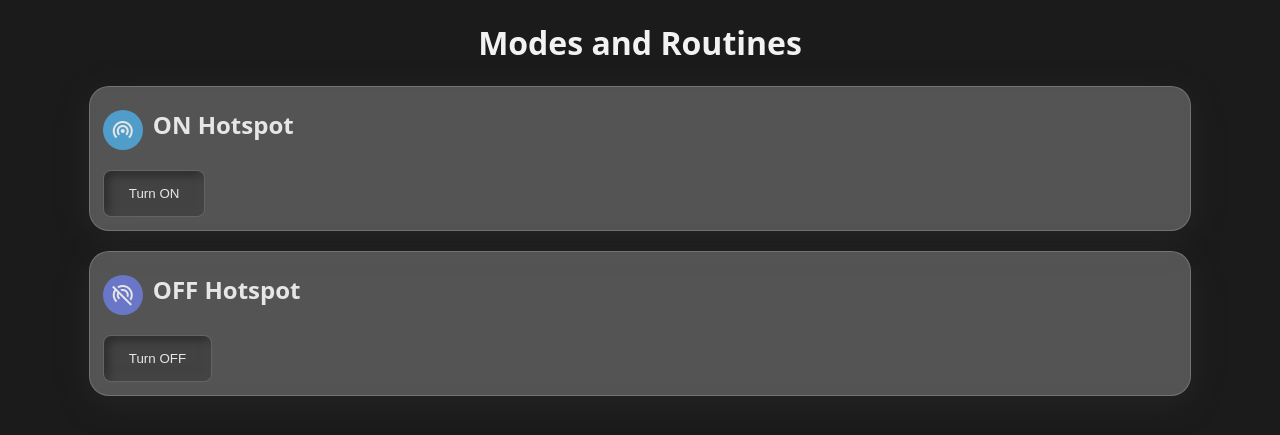
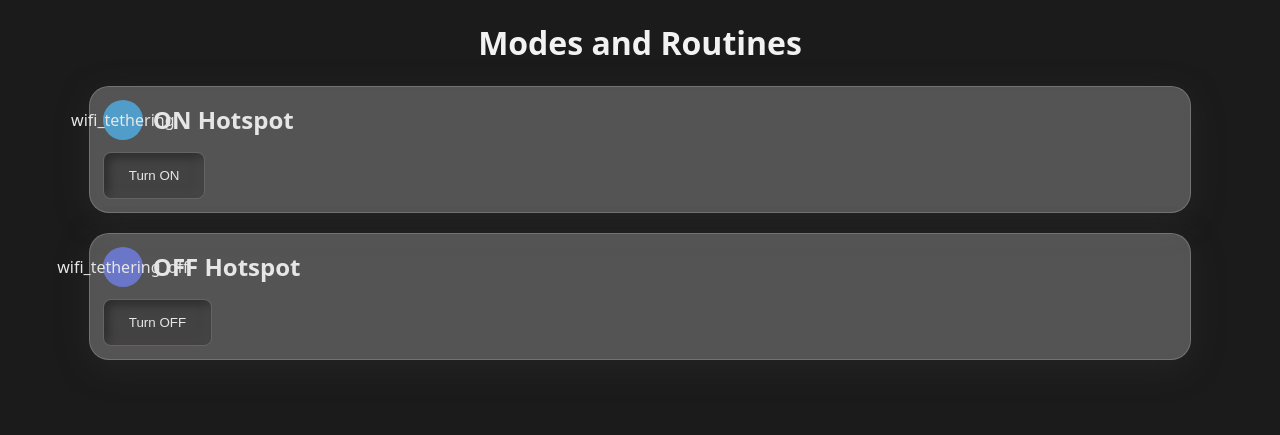
Before and after one commit to cadentax99/WebControl, a Flask app: page / in a window 1280 px wide. Shown: the top 435 px of the page. Run offline with Flask 3, Linux system fonts and the light colour scheme.

Commit message:
index.html

```diff
--- a/templates/index.html
+++ b/templates/index.html
@@ -4,7 +4,7 @@
     <meta charset="UTF-8">
     <meta name="viewport" content="width=device-width, initial-scale=1.0">
     <title>Twilio Message Sender</title>
-    <link rel="stylesheet" href="https://fonts.googleapis.com/css2?family=Material+Symbols+Outlined:opsz,wght,FILL,GRAD@24,400,0,0" />
+    <link rel="stylesheet" href="https://fonts.googleapis.com/css2?family=Material+Symarginmbols+Outlined:opsz,wght,FILL,GRAD@24,400,0,0" />
     <style>
         .element {
             background: rgba(255, 255, 255, 0.25);
@@ -26,7 +26,7 @@
             border-radius: 8px;
             cursor: pointer;
             box-shadow: inset -5px -5px 9px rgb(75 73 73 / 37%), inset 5px 5px 9px rgb(0 0 0 / 30%);
-            margin-top: 20px; /* Added margin to the button */
+            margin-top: 12px; /* Added margin to the button */
         }
 
         .icon-container {
@@ -37,7 +37,7 @@
             align-items: center;
             justify-content: center;
             margin-right: 10px;
-            margin-top: 10px; /* Added margin to the icon */
+            margin-top: 0px; /* Added margin to the icon */
         }
 
         .icon {
```
